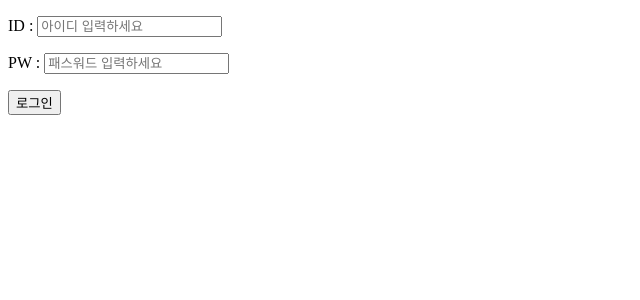
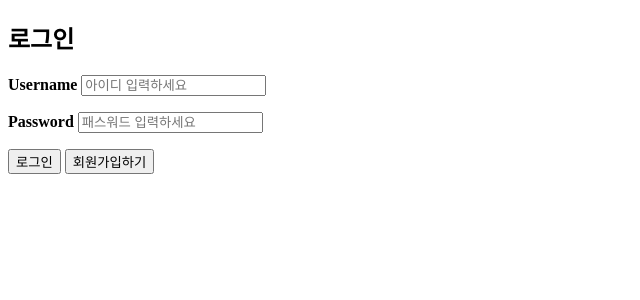
Before and after one commit to Luwin-Seo/No-Honbop, a Python web app: template templates/login.html in a window 1280 px wide. Shown: the top 300 px of the page, without its empty margins (0-640 px from the left). Run offline with Jinja, Linux system fonts and the light colour scheme; the template is opened without the code that fills it, so the values that code supplies are empty.

Commit message:
추가 - 로그인 기능 #1

```diff
--- a/templates/login.html
+++ b/templates/login.html
@@ -5,18 +5,33 @@
     <title>로그인 페이지</title>
 
     <style>
-
+        .wrap {
+            background-color: green;
+        }
     </style>
 </head>
 <body>
-    <div >
+    <form>
+        <div class="login-form">
+            <h2>로그인</h2>
             <p>
-            ID : <input type="text" placeholder="아이디 입력하세요">
+                <label>
+                    <strong>Username</strong>
+                </label>
+                <input type="text" placeholder="아이디 입력하세요">
             </p>
             <p>
-            PW : <input type="text" placeholder="패스워드 입력하세요">
+                <label>
+                    <strong>Password</strong>
+                </label>
+                <input type="text" placeholder="패스워드 입력하세요">
             </p>
+            <p>
                 <button class="mybtn">로그인</button>
+                <button class="mybtn">회원가입하기</button>
+            </p>
         </div>
+    </form>
+
 </body>
 </html>
```
Lines whose indentation alone changed are shown as unchanged.
